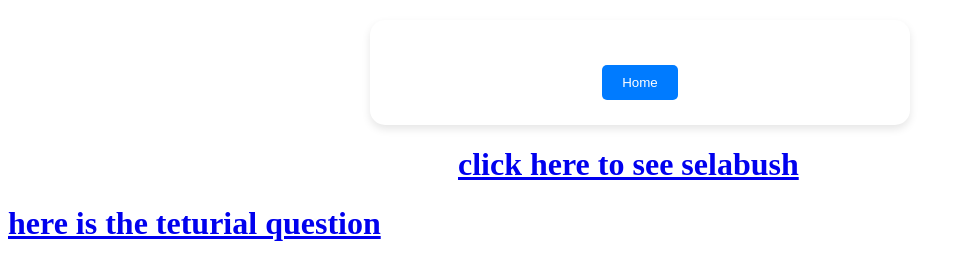
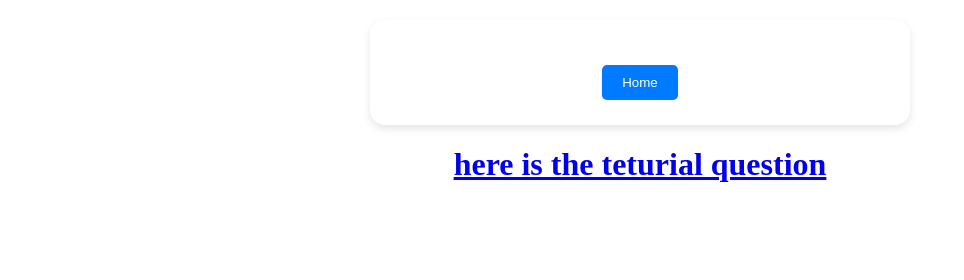
Before and after one commit to at1123/a.tahsinv2, a plain HTML site: page academics.html in a window 1280 px wide. Shown: the whole page, without its empty margins (0-964 px from the left). Drawn offline with Linux system fonts and the light colour scheme.

Commit message:
academics.html

```diff
--- a/academics.html
+++ b/academics.html
@@ -15,7 +15,7 @@
     <title>ACADEMICS</title>
 </head>
 <body>
-    <H1>  <a href="https://drive.google.com/drive/folders/1yCmIPvJa5DoUpVJ2R1iXL49fRidcit0z" style="margin-left: 450px;">click here to see selabush</a> </H1>
-     <h1><a href="https://drive.google.com/drive/folders/1Z2mB4Mtk3y9w6kYXKbE5onp7JlkMgd5C?usp=drive_link"> here is the teturial question</a></h1>
+   <h1 style="text-align: center;"><a href="https://drive.google.com/drive/folders/1Z2mB4Mtk3y9w6kYXKbE5onp7JlkMgd5C?usp=drive_link"> here is the teturial question</a></h1>
+
 </body>
 </html>
```
